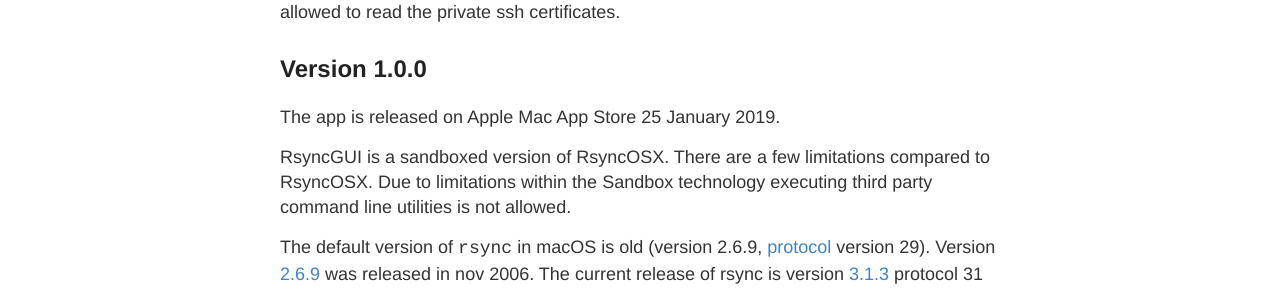
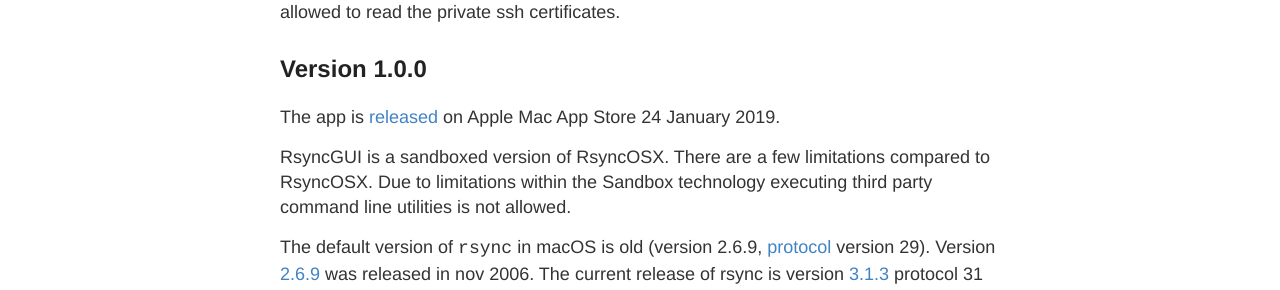
Before and after one commit to d2s/Documentation, a Jekyll site: the page built from _posts/2018-04-10-RsyncGUIChangelog.md, in a window 1280 px wide. Shown: the part 694-984 px from the top of the page. Built offline with Jekyll 4.4.1, drawn with Linux system fonts in a browser that asks for light colours.

Commit message:
Update 2018-04-10-RsyncGUIChangelog.md

```diff
--- a/_posts/2018-04-10-RsyncGUIChangelog.md
+++ b/_posts/2018-04-10-RsyncGUIChangelog.md
@@ -17,7 +17,7 @@ The app is working but there are still work to do regarding how the user to enab
 
 ## Version 1.0.0
 
-The app is released on Apple Mac App Store 25 January 2019.
+The app is [released](https://itunes.apple.com/us/app/rsyncgui/id1449707783?l=nb&ls=1&mt=12) on Apple Mac App Store 24 January 2019.
 
 RsyncGUI is a sandboxed version of RsyncOSX. There are a few limitations compared to RsyncOSX. Due to limitations within the Sandbox technology executing third party command line utilities is not allowed.
 
```
